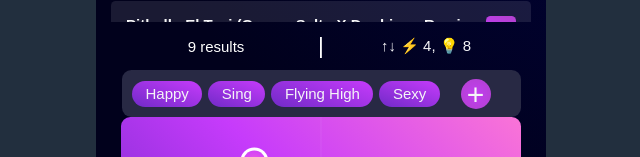
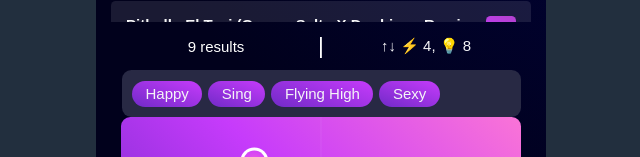
Before and after one commit to thumpzilla/DTrack-Finder, a website with bundled scripts: page index.html in a window 1280 px wide. Shown: the part 643-800 px from the top of the page, 319-959 px from the left. Built offline with nearby package versions, Linux system fonts and the light colour scheme.

Commit message:
Added Results / Sorting div for switching modes
Also removed the add-tag button (which caused extra complexity in the code)
As a result, it is not as-clear about how to add tags (the user would have to understand he has to press on the Results / Sorting div in-order to achieve it.
We added a hover and active animation for it to be clearer

```diff
--- a/TagFilter_UI.js
+++ b/TagFilter_UI.js
@@ -43,8 +43,8 @@ export default class TagFilter {
         this.activeTagsElement = document.createElement('div');
         this.activeTagsElement.id = 'active-tags';
 
-        this.addTagButton = document.createElement('button');
-        this.addTagButton.id = 'add-tag';
+
+
 
         // Create div for tag catalog
         this.tagCatalogElement = document.getElementById('tag-catalog');
@@ -62,18 +62,6 @@ export default class TagFilter {
             }
         });
 
-        // Update the event listener for addTagButton
-        this.addTagButton.addEventListener('click', () => {
-            // If its closed now
-            if (this.tagCatalogElement.style.display === 'none') {
-                this.addTagButton.style.transform = 'rotate(45deg)';
-
-                this.showTagCatalog(); // Show the tag catalog
-            } else {
-                this.addTagButton.style.transform = 'rotate(0deg)'; // Reset the rotation
-                this.collapseTagCatalog();
-            }
-        });
     }
 
 
@@ -207,7 +195,7 @@ export default class TagFilter {
             this.activeTagsElement.appendChild(tagElement);
 
         });
-        this.activeTagsElement.appendChild(this.addTagButton);
+
 
 
 
--- a/styles.css
+++ b/styles.css
@@ -259,40 +259,6 @@ li:hover {
     text-overflow: ellipsis; /* Display ellipsis when the text overflows */
 
 }
-
-
-#add-tag {
-    font-size: 2rem;
-    margin-right: 1.5rem;
-    margin-top: 0.1rem;
-    background: radial-gradient(#C23DF2, #B142CD);
-    border-radius: 50%;
-    color: #F5F5F7; /* Changed the color of + sign to #F5F5F7 */
-    width: 2rem;
-    height: 2rem;
-    transform: 3rem left;
-    display: flex;
-    align-items: center;
-    justify-content: center;
-    cursor: pointer;
-    margin-left: auto; /* Add this line to push the button to the end of the line */
-    order: 2; /* Add this line to always keep the button at the end of the line */
-    transition: transform 0.3s; /* Add transition for smooth rotation */
-    border: none;  /* Add this line to remove the border */
-    position: relative;
-    line-height: 2rem;
-    text-align: center;
-    align-self: flex-start;
-
-
-}
-#add-tag::before {
-    content: '+';
-    position: absolute;
-    left: 21%;
-    bottom: -4%;
-}
-
 
 
 .categories-container {
```
